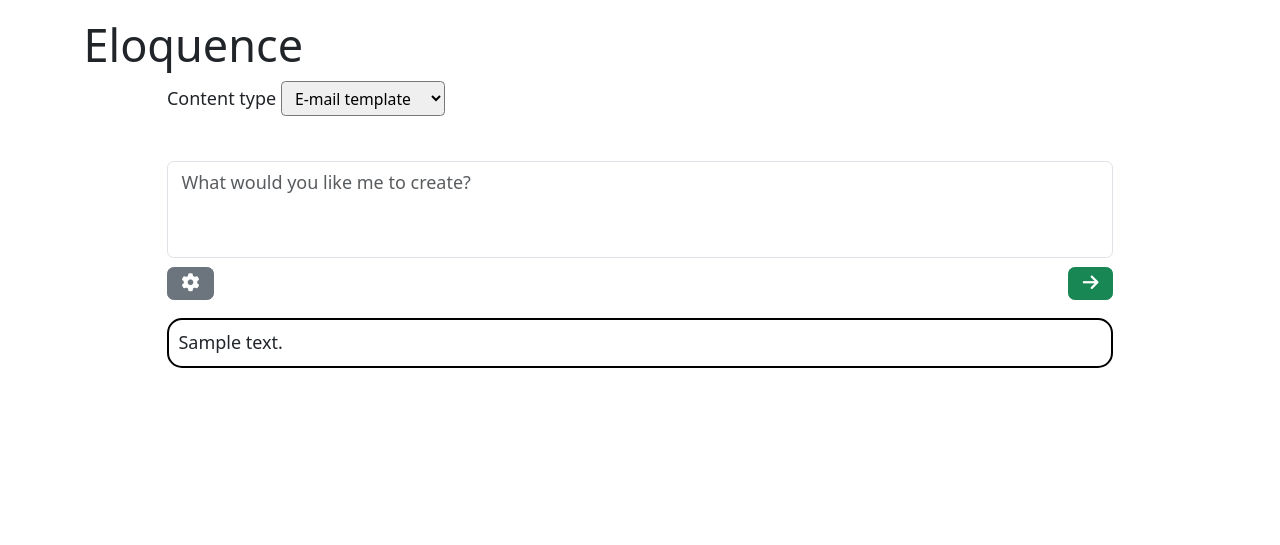
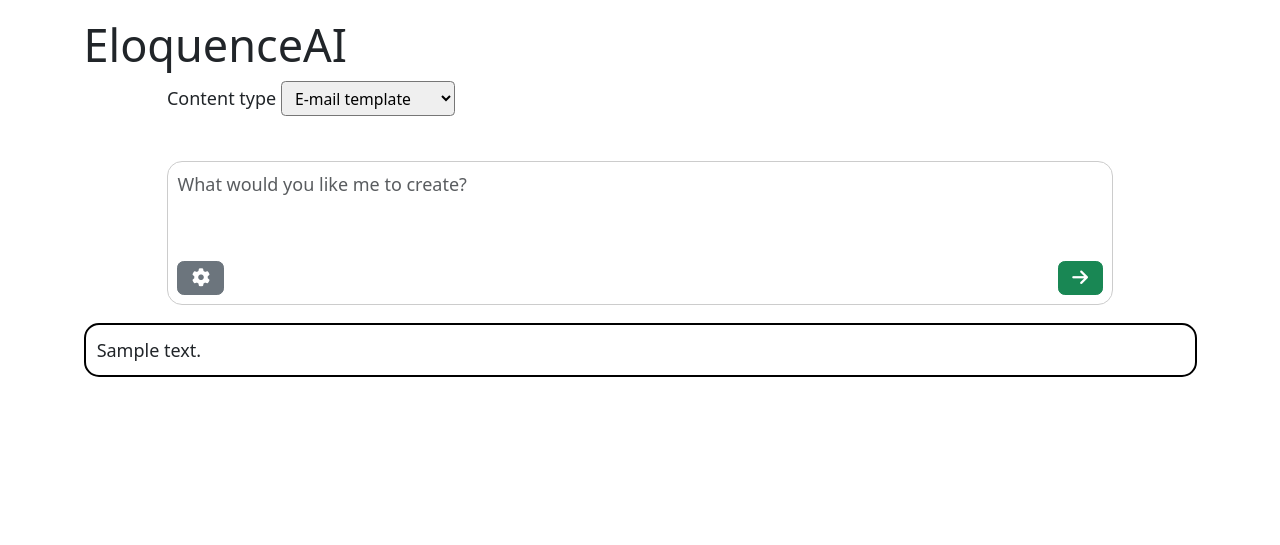
Before and after one commit to AJ-Boyd/Eloquence-Content-Generator, a Python web app: template eloquence/templates/index.html in a window 1280 px wide. Shown: the top 545 px of the page. Run offline with Jinja, Linux system fonts and the light colour scheme; the template is opened without the code that fills it: most values are stand-ins (such as "Sample title", 1, 10 or a date in 2020); some libraries are stand-ins or nearby versions; some web fonts are replaced.

Commit message:
cleaned up some UI stuff

```diff
--- a/eloquence/static/script.js
+++ /dev/null
@@ -1,13 +0,0 @@
-var toggle = false;
-
-function toggleOptions(){
-    const options = document.getElementById("gen-options")
-
-    toggle = toggle ? false : true
-    console.log("toggle:", toggle)
-    if(toggle){
-        options.style.display = "block";
-    }else{
-        options.styled.display = "none";
-    }
-}
--- a/eloquence/static/style.css
+++ b/eloquence/static/style.css
@@ -3,17 +3,31 @@
     width: 100%;
     font-size: 18px;
 }
+#subject-group{
+    border: 1px solid #CCC;
+    border-radius: 15px;
+    padding: 1%;
+}
+.form-control{
+    border: none;
+    padding: 0;
+}
+.form-control:focus{
+    box-shadow: none;
+}
+textarea{
+    border: none;
+    outline: none;
+}
 #gen-form{
     width: 85%;
     margin: auto;
 }
-#gen-options{
-    border: 2px solid #ccc;
+.modal-content{
+    border: 2px solid #222;
     border-radius: 15px;
-    width: 40%;
-    padding: 1%;
+    padding: 3%;
     font-size: 14px;
-    display: none;
 }
 .select{
     font-size: 14px;
--- a/eloquence/templates/index.html
+++ b/eloquence/templates/index.html
@@ -2,7 +2,7 @@
 <head>
     <meta charset="utf-8">
     <meta name="viewport" content="width=device-width, initial-scale=1">
-    <link rel="icon" type="image/x-icon" href="{{ url_for('static', filename='favicon.ico') }}">
+    <link rel="icon" type="image/x-icon" href="{{ url_for('static', filename='favicon.png') }}">
     <link href="https://cdn.jsdelivr.net/npm/bootstrap@5.3.2/dist/css/bootstrap.min.css" rel="stylesheet">
     <link rel="stylesheet" href="{{ url_for('static', filename='style.css') }}">
     <script src="https://cdn.jsdelivr.net/npm/bootstrap@5.3.2/dist/js/bootstrap.bundle.min.js"></script>
@@ -15,24 +15,33 @@
 </head>
 <body>
     <div class="container mt-3">
-        <h1>Eloquence</h1>
+        <h1>EloquenceAI</h1>
         <form id= "gen-form" action="/generate" method='POST' enctype="multipart/form-data">
             <span>Content type</span>
             <select class="form-select-sm" id="type-content" name="type" required>
                 <option>E-mail template</option>
                 <option>Essay</option>
-                <option>Character Dialoge</option>
+                <option>Character Dialogue</option>
                 <option>Poem</option>
                 <option>Pick-up line</option>
             </select>
             <br><br>
-            <div class="form-group mt-3">
+
+            <div id="subject-group" class="form-group mt-3">
                 <textarea class="form-control" name="subject" placeholder="What would you like me to create?" rows="3" style="resize: none;" required></textarea>
                 <div class="d-flex justify-content-between mt-2">
-                    <button onclick="toggleOptions();"type="button" class="btn btn-secondary" id="optionsButton"><i class="fa-solid fa-gear"></i></button>
+                    <button id="optionsButton" type="button" class="btn btn-secondary" data-bs-toggle="modal" data-bs-target="#gen-options"><i class="fa-solid fa-gear"></i></button>
                     <button type="submit" class="btn btn-success"><i class="fa-solid fa-arrow-right"></i></button>
                 </div>
-            <div id="gen-options" class="form-group mt-3">
+            </div>
+            <div id="gen-options" class="form-group mt-3 modal fade">
+                <div class="modal-dialog">
+                    <div class="modal-content">
+                        <div class="modal-header">
+                            <h4 class="modal-title">Generation Settings</h4>
+                            <button type="button" class="btn-close" data-bs-dismiss="modal"></button>
+                        </div>
+
                         <span class="option-head">Length</span>
                         <select class="form-select-sm select" id="length" name="length" required>
                             <option>Very brief</option>
@@ -56,11 +65,16 @@
                             <option>Urgent</option>
                             <option>Encouraging</option>
                             <option>Passive</option>
-                    <option>Apoligetic</option>
+                            <option>Apologetic</option>
                         </select>
                         <br>
                         <span class="option-head">Example (optional)</span>
                         <input type="file" id="example" class="form-control-file" name="example">
+                        <div class="modal-footer">
+                            <button type="button" class="btn btn-danger" data-bs-dismiss="modal">Close</button>
+                        </div>
+                    </div>
+                </div>
             </div>
         </form>
 
```
Also changed, not shown: eloquence/generate_content.py (+14 -6 lines), eloquence/static/favicon.png (added). Lines whose indentation alone changed are shown as unchanged.
